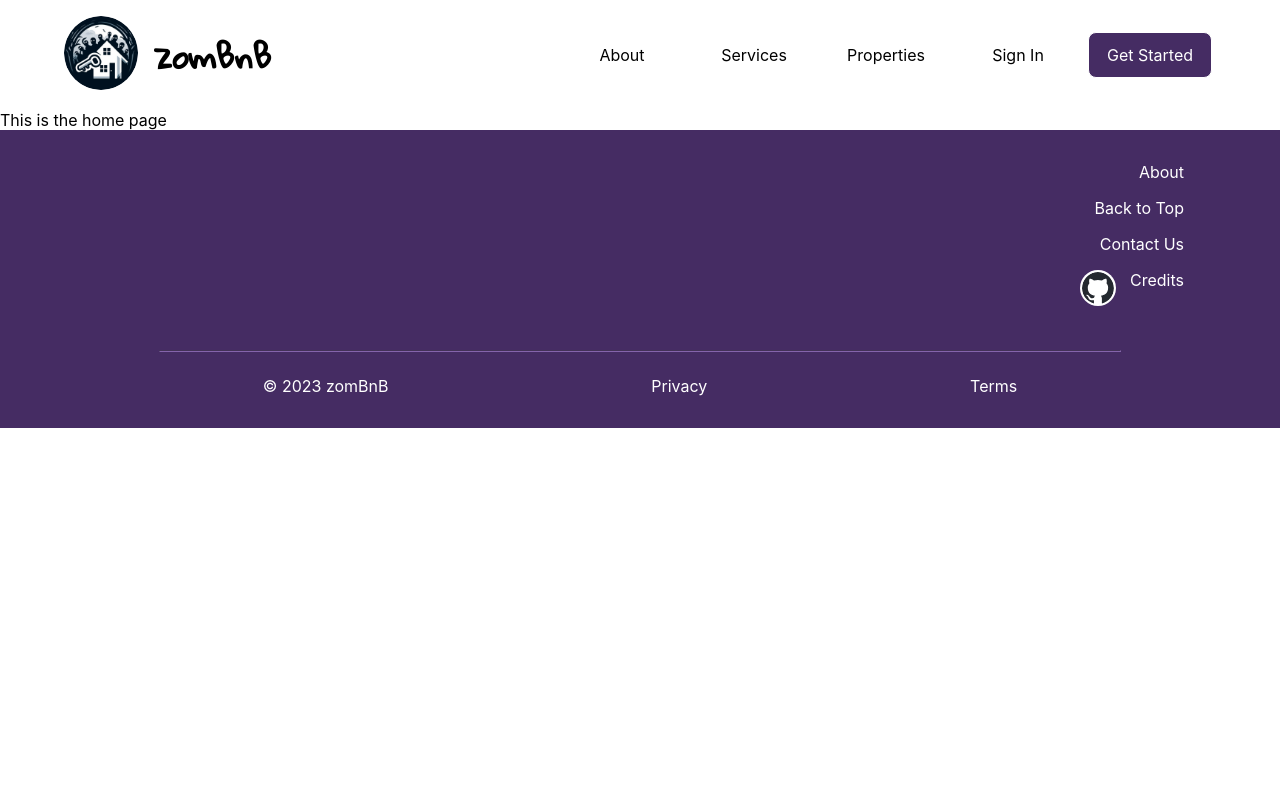
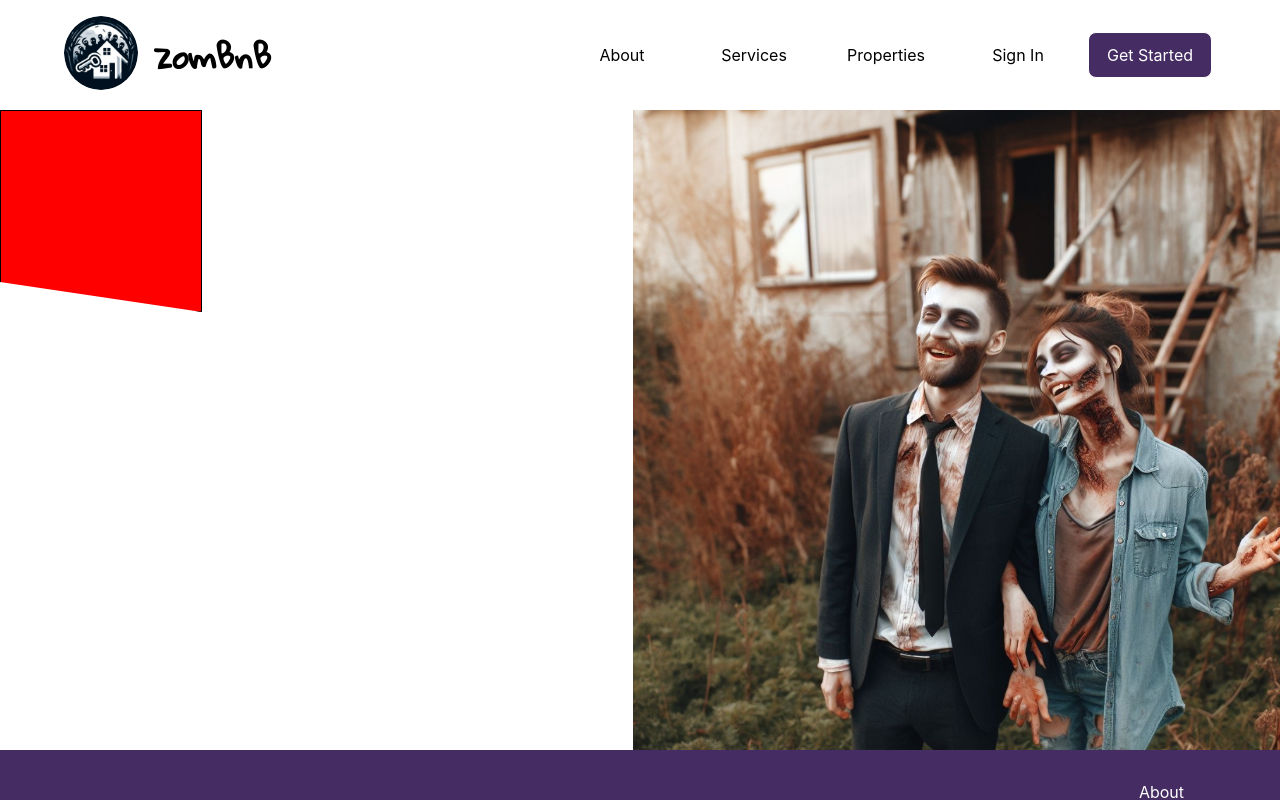
Before and after one commit to serocha/zombnb, a React (Create React App) app: page / in a window 1280 px wide. Shown: the top 800 px of the page. Built offline with nearby package versions, Linux system fonts and the light colour scheme.

Commit message:
minor edits

```diff
--- a/src/App.js
+++ b/src/App.js
@@ -1,7 +1,7 @@
 import { BrowserRouter, Routes, Route } from "react-router-dom";
 import { GoogleOAuthProvider } from '@react-oauth/google';
 import Layout from './components/Layout.js';
-import Splash from './pages/Splash.js';
+import Landing from './pages/Landing.js';
 import Login from './pages/Login.js';
 import SignUp from './pages/SignUp.js';
 import Profile from './pages/Profile.js';
@@ -16,7 +16,7 @@ const App = () => {
       <BrowserRouter>
         <Routes>
           <Route path='/' element={ <Layout/> }>
-            <Route index element={ <Splash/> } />
+            <Route index element={ <Landing/> } />
             <Route path='profile' element={ <Profile/> } />
             <Route path='destinations' element={ <PropertyList/> } />
             <Route path='privacy-policy' element={ <Privacy/> } />
--- a/src/components/Footer.js
+++ b/src/components/Footer.js
@@ -69,16 +69,16 @@ const Footer = () => {
               />
             </div>
             <div className={classes.modalContent}>
+              <div className={classes.modalText}>
+                <p>On behalf of all of us here at zomBnB, we hope you enjoy your stay.</p>
+                <p><b>Thank you!</b></p>
+                <p>Jake Black & Shane Rocha</p>
+              </div>
               <div>
                 <img
                   src={Thumb}
                   className={classes.modalImg}
                   alt='zombie thumbs up' />
-              </div>
-              <div className={classes.modalText}>
-                <p>On behalf of all of us here at zomBnB, we hope you enjoy your stay.</p>
-                <p><b>Thank you!</b></p>
-                <p>Jake Black & Shane Rocha</p>
               </div>
             </div>
           </div>
--- a/src/components/footer.module.scss
+++ b/src/components/footer.module.scss
@@ -69,6 +69,7 @@
   width: 100%;
   height: 100%;
   background-color: rgba(0, 0, 0, 0.5);
+  backdrop-filter: blur(3px);
 }
 
 .modalWrapper {
@@ -117,14 +118,11 @@
 .modalContent {
   display: flex;
   flex-direction: row;
-
-  & * {
-    flex: 1;
-  }
 }
 
 .modalText {
   padding: $unit;
+  width: 100%;
   align-self: center;
   text-align: center;
 }
--- /dev/null
+++ b/src/pages/Landing.js
@@ -0,0 +1,19 @@
+import classes from './landing.module.scss';
+
+const Splash = () => {
+  return (
+    <>
+      <main>
+      <section>
+        <div className={classes.heroWrapper}>
+          <div className={classes.hero}></div>
+          <div className={classes.heroImg} />
+        </div>
+
+      </section>
+      </main>
+    </>
+  );
+}
+
+export default Splash;
--- a/src/pages/Splash.js
+++ /dev/null
@@ -1,10 +0,0 @@
-
-const Splash = () => {
-  return (
-    <>
-      <div>This is the home page</div>
-    </>
-  );
-}
-
-export default Splash;
--- /dev/null
+++ b/src/pages/landing.module.scss
@@ -0,0 +1,31 @@
+
+
+.heroWrapper {
+  position: relative;
+  display: flex;
+  width: 100%;
+}
+
+.hero {
+  width: 200px; // Set your desired width
+  height: 200px; // Set your desired height
+  background-color: #f00; // Set your desired background color
+
+  // Clipping the bottom right corner to create a triangle effect
+  clip-path: polygon(0 0, 100% 0, 100% 100%, 0 calc(100% - 30px)); // Adjust the calc value to control the cut-off size
+
+  // Optional: add some border and shadows for styling
+  border: 1px solid #000;
+  box-shadow: 0 0 10px rgba(0, 0, 0, 0.3);
+}
+
+.heroImg {
+  flex: 66%;
+  height: 80vh;
+  background-image: url('../assets/couple.png');
+  background-attachment: fixed;
+  background-position: right top;
+  background-size:60%;
+  background-repeat: no-repeat;
+  z-index: 1;
+}
--- a/src/pages/policies/Terms.js
+++ b/src/pages/policies/Terms.js
@@ -33,7 +33,7 @@ const Terms = () => {
 
           <section>
             <h3>IV. Liability and Indemnity</h3>
-            <p>You understand and agree that zomBnB shall not be held liable for any injuries including, but not limited to, infections, transformations bites, scratches, curses, or building collapse as a result of your stay.
+            <p>You understand and agree that zomBnB shall not be held liable for any injuries including, but not limited to, infections, transformations, bites, scratches, curses, or building collapse as a result of your stay.
               You waive the right to hold us accountable for personal property damage and loss that occurs on our premises.</p>
           </section>
 
```
Also changed, not shown: src/assets/couple.png (added).
